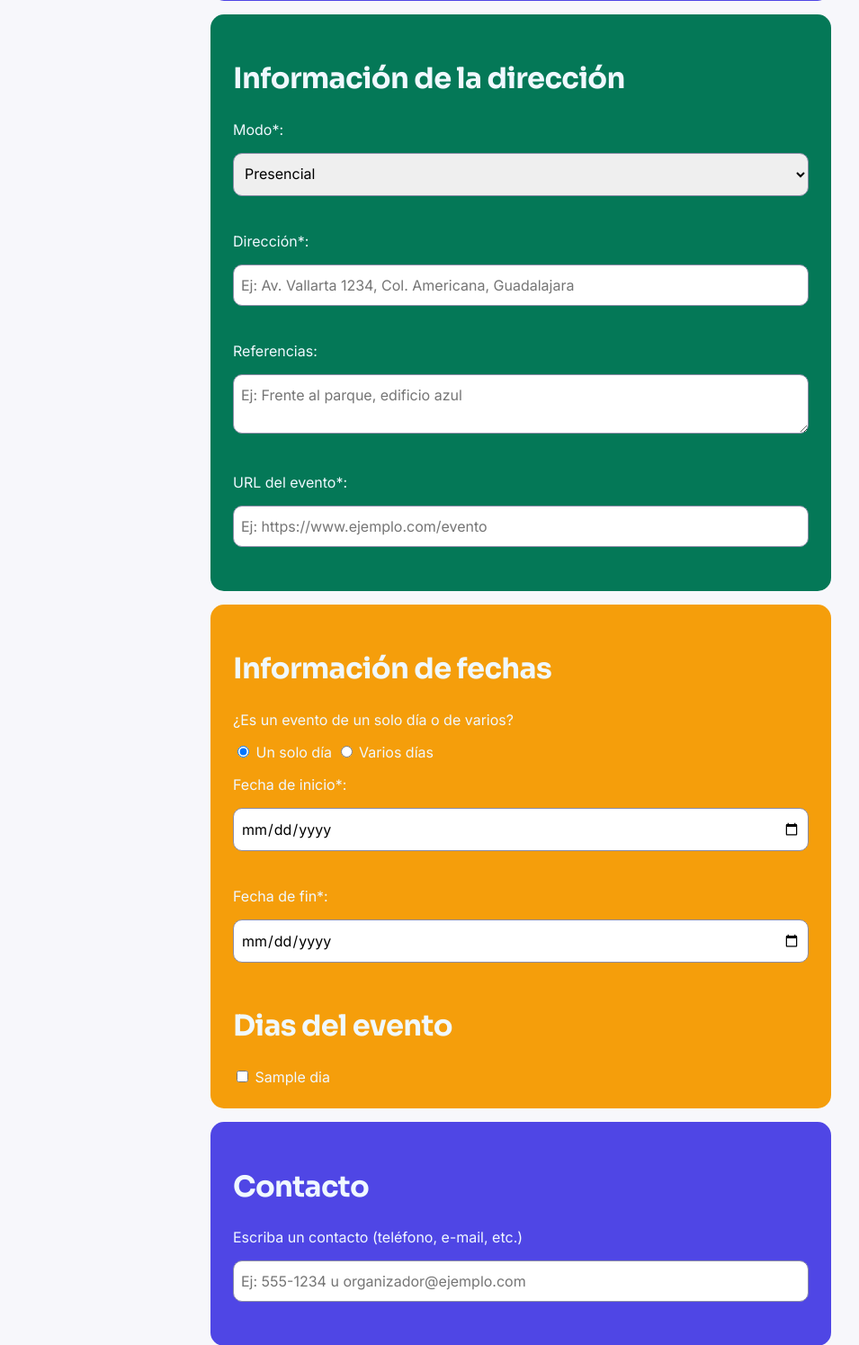
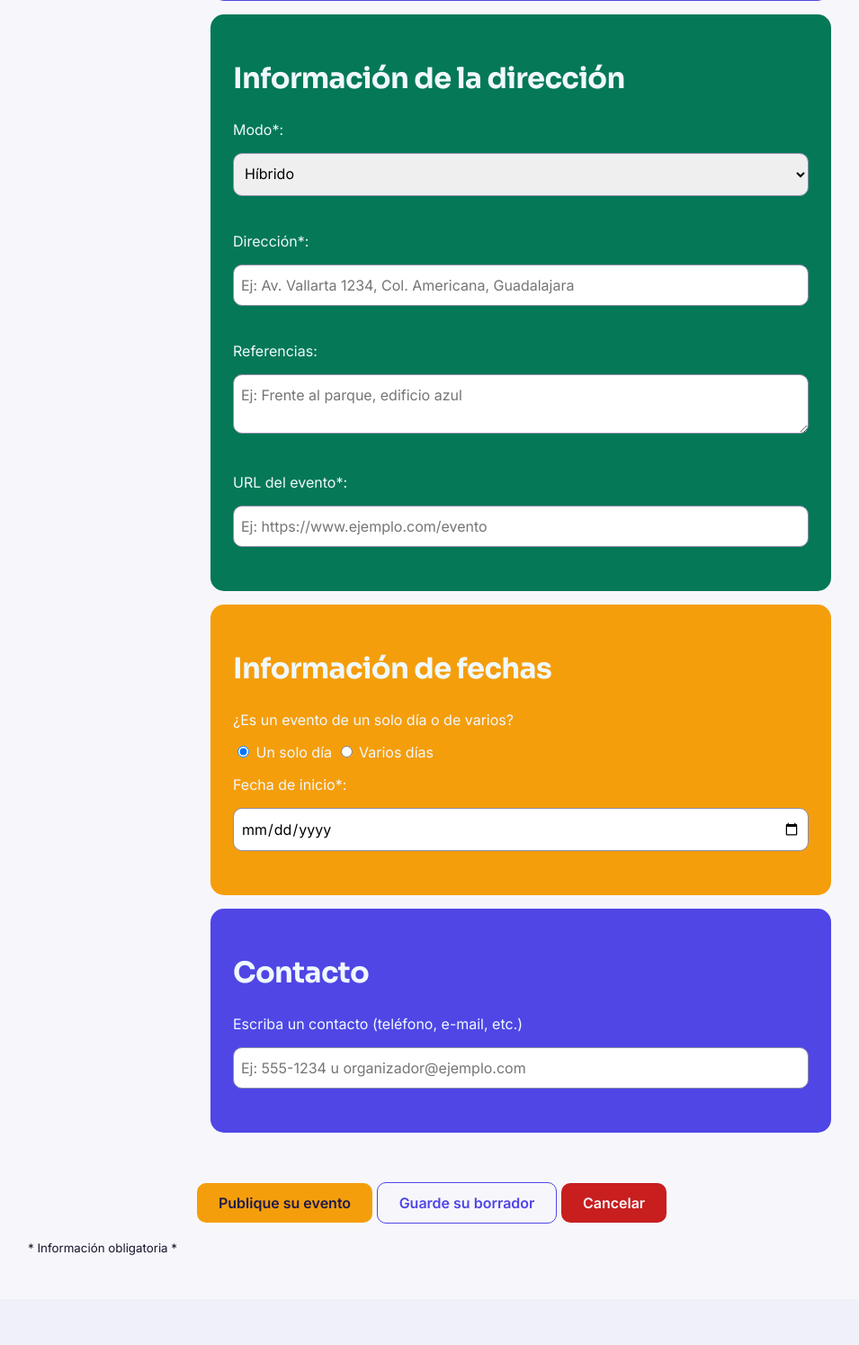
Before and after one commit to WAID-dev/RiShine, a Django app: template crear_evento/templates/crear_evento/crear_evento.html in a window 1280 px wide. Shown: the part 1124-2619 px from the top of the page at 90% size, without its empty margins (61-1016 px from the left). After the commit the page ends 2519 px from the top, so only its background shows below. Run offline with Django 5.2, Linux system fonts and the light colour scheme; tables that the repository leaves empty hold one stand-in row (values such as "Sample post"); the template is opened without the code that fills it: values that come from a table or form of the project are taken from there, most other values are stand-ins (such as "Sample title", 1, 10 or a date in 2020).

Commit message:
Adicion de Js para funcionalidad del formulario

```diff
--- a/crear_evento/templates/crear_evento/crear_evento.html
+++ b/crear_evento/templates/crear_evento/crear_evento.html
@@ -54,43 +54,36 @@
 
 
         <p>Modo*:</p>
-        <select name="modo" class="input-campo text-base" required>
+        <select id="modo" name="modo" class="input-campo text-base" required>
+            <option value="Híbrido">Híbrido</option>
             <option value="Presencial">Presencial</option>
             <option value="Virtual">Virtual</option>
         </select>
 
-        <p>Dirección*:</p>
-        <input type="text" name="direccion" class="input-campo text-base" placeholder="Ej: Av. Vallarta 1234, Col. Americana, Guadalajara" required>
+        <p class="direccion">Dirección*:</p>
+        <input type="text" name="direccion" class="input-campo text-base direccion" placeholder="Ej: Av. Vallarta 1234, Col. Americana, Guadalajara" required>
 
-        <p>Referencias:</p>
-        <textarea name="referencias" class="input-campo text-base" placeholder="Ej: Frente al parque, edificio azul"></textarea>
+        <p class="referencias">Referencias:</p>
+        <textarea name="referencias" class="input-campo text-base referencias" placeholder="Ej: Frente al parque, edificio azul"></textarea>
 
-        <p>URL del evento*:</p>
-        <input type="url" name="url_evento" class="input-campo text-base" placeholder="Ej: https://www.ejemplo.com/evento" required>
+        <p class="url_evento">URL del evento*:</p>
+        <input type="url" name="url_evento" class="input-campo text-base url_evento" placeholder="Ej: https://www.ejemplo.com/evento" required>
         </section>
 
         <section id="panelInformacionFechas">
             <h2>Información de fechas</h2>
 
             <p>¿Es un evento de un solo día o de varios?</p>
-            <input type="radio" id="un_dia" name="tipo_evento" value="un_dia" checked>
+            <input type="radio" id="un_dia" name="tipo_evento" value="un_dia" onclick="eventoDias(this)" checked>
             <label for="un_dia">Un solo día</label>
-            <input type="radio" id="varios_dias" name="tipo_evento" value="varios_dias">
+            <input type="radio" id="varios_dias" name="tipo_evento" value="varios_dias" onclick="eventoDias(this)">
             <label for="varios_dias">Varios días</label>
 
-            <p>Fecha de inicio*:</p>
-            <input class="input-campo text-base" type="date" name="fecha_inicio" required>
+            <p class="fecha_inicio">Fecha de inicio*:</p>
+            <input class="input-campo text-base fecha_inicio" type="date" name="fecha_inicio" required>
 
-            <p>Fecha de fin*:</p>
-            <input class="input-campo text-base" type="date" name="fecha_fin" required>
-
-            <h2>Dias del evento</h2>
-            {% for horario in horarios %}
-            <div>
-                <input type="checkbox" id="horario_{{ horario.id_horario }}"
-                name="horarios" value="{{ horario.id_horario }}">                    <label for="horario_{{ horario.id_horario }}">{{ horario.dia }}</label>
-            </div>
-            {% endfor %}
+            <p class="fecha_fin" style="display: none;">Fecha de fin*:</p>
+            <input style="display: none;" class="input-campo text-base fecha_fin" type="date" name="fecha_fin" required>
         </section>
 
         <section id="panelInformacionContacto">
@@ -102,10 +95,14 @@
         <br><br>
         <button id="boton-publicar" class="ui-button" type="submit" name="accion" value="publicado">Publique su evento</button>
         <button id="boton-borrador" class="ui-button" type="submit" name="accion" value="borrador">Guarde su borrador</button>
-        <button id="boton-cancelar" class="ui-button"><a id="link-cancelar">Cancelar</a></button>
+        <button id="boton-cancelar" class="ui-button"><a id="link-cancelar" href="/inicio/templates/inicio/inicio.html">Cancelar</a></button>
         </form>
     </div>
     <footer>
         <p><small>* Información obligatoria *</small></p>
     </footer>
 {% endblock %}
+
+{% block extra_js %}
+<script src="{% static 'crear_evento/js/crear_evento.js' %}"></script>
+{% endblock %}
--- a/crear_evento/views.py
+++ b/crear_evento/views.py
@@ -10,7 +10,7 @@ def crear_evento(request):
         return redirect('cuentas:registro_promotor')
 
     if request.method == 'POST':
-        # accion = request.POST.get('accion')
+        accion = request.POST.get('accion')
         imagen_evento = request.FILES.get('imagen', None)
         nombre_evento = request.POST.get('titulo')
         categoria = request.POST.get('categoria')
@@ -26,6 +26,7 @@ def crear_evento(request):
         contacto = request.POST.get('contacto')
 
         evento = Evento.objects.create(
+            estatus=accion,
             imagen=imagen_evento,
             nombre_evento=nombre_evento,
             categoria_id=categoria,
```
Also changed, not shown: crear_evento/static/crear_evento/js/crear_evento.js (added, +31 -0 lines).
